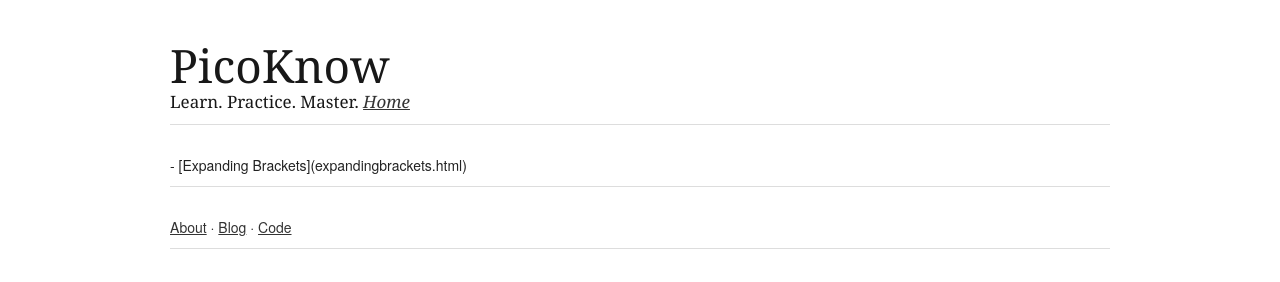
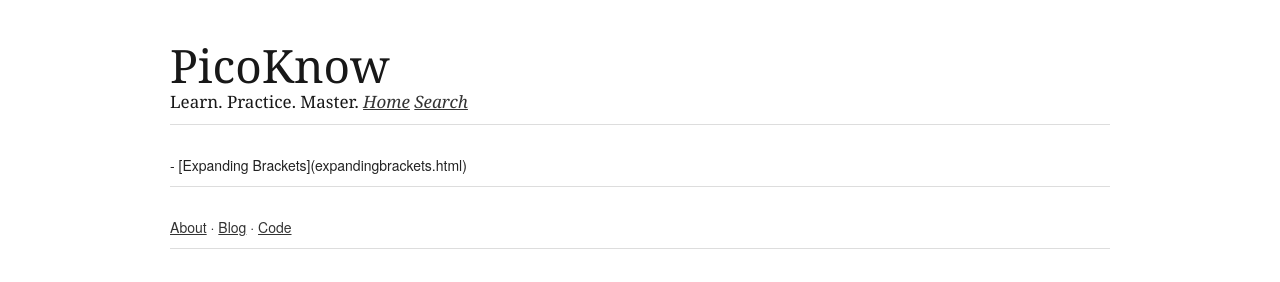
Before and after one commit to picoknow/picoknow.github.io, a Jekyll site: the page built from maths/index.md, in a window 1280 px wide. Shown: the top 282 px of the page. Built offline with Jekyll 4.4.1, drawn with Linux system fonts in a browser that asks for light colours.

Commit message:
Home improvement

```diff
--- a/_layouts/default.html
+++ b/_layouts/default.html
@@ -52,7 +52,7 @@
 	<div class="container">
 		<div class="sixteen columns">
 			<h1 class="remove-bottom" style="margin-top: 40px">PicoKnow</h1>
-			<h5>Learn. Practice. Master. <em><a href="/">Home</a></em></h5>
+			<h5>Learn. Practice. Master. <em><a href="/">Home</a></em> <em><a href="/search.html">Search</a></em></h5>
 			<hr />
 		</div>
 		<div class="two columns">
```
Also changed, not shown: index.md (+2 -1 lines).
